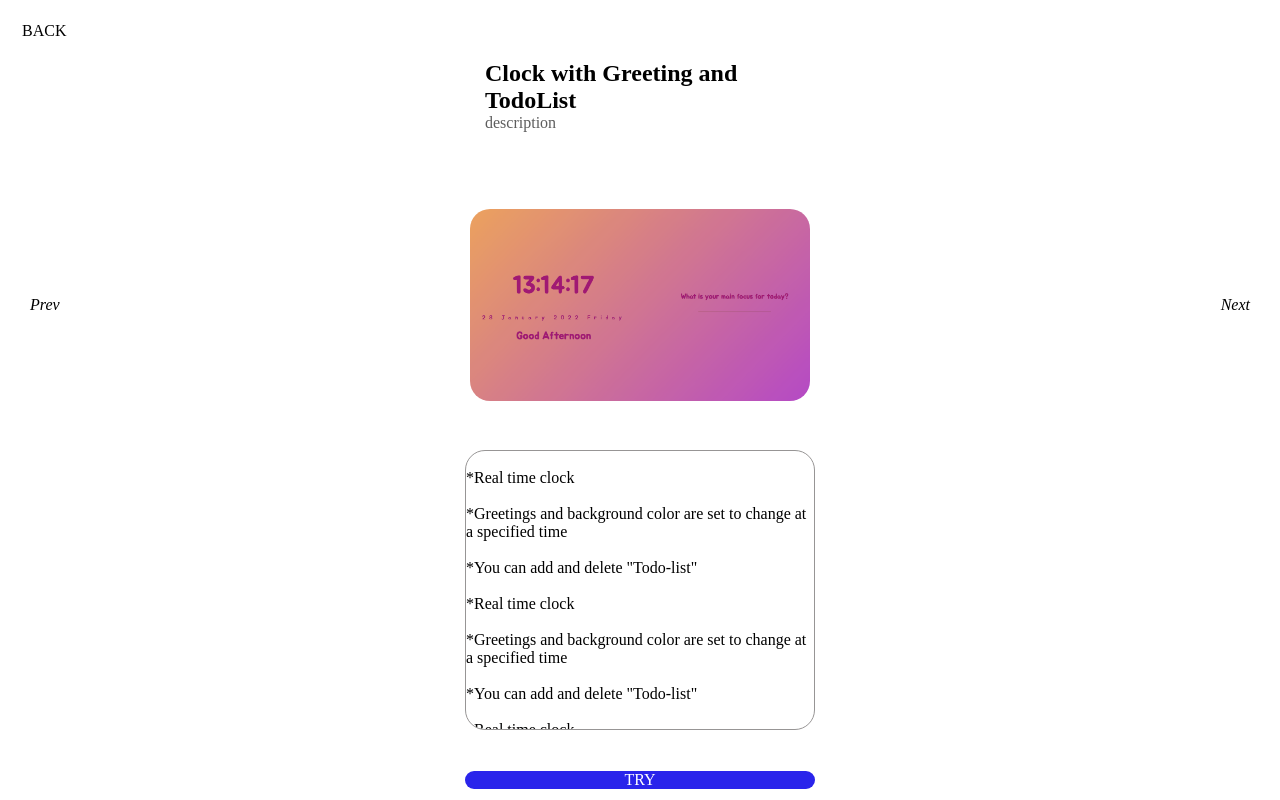
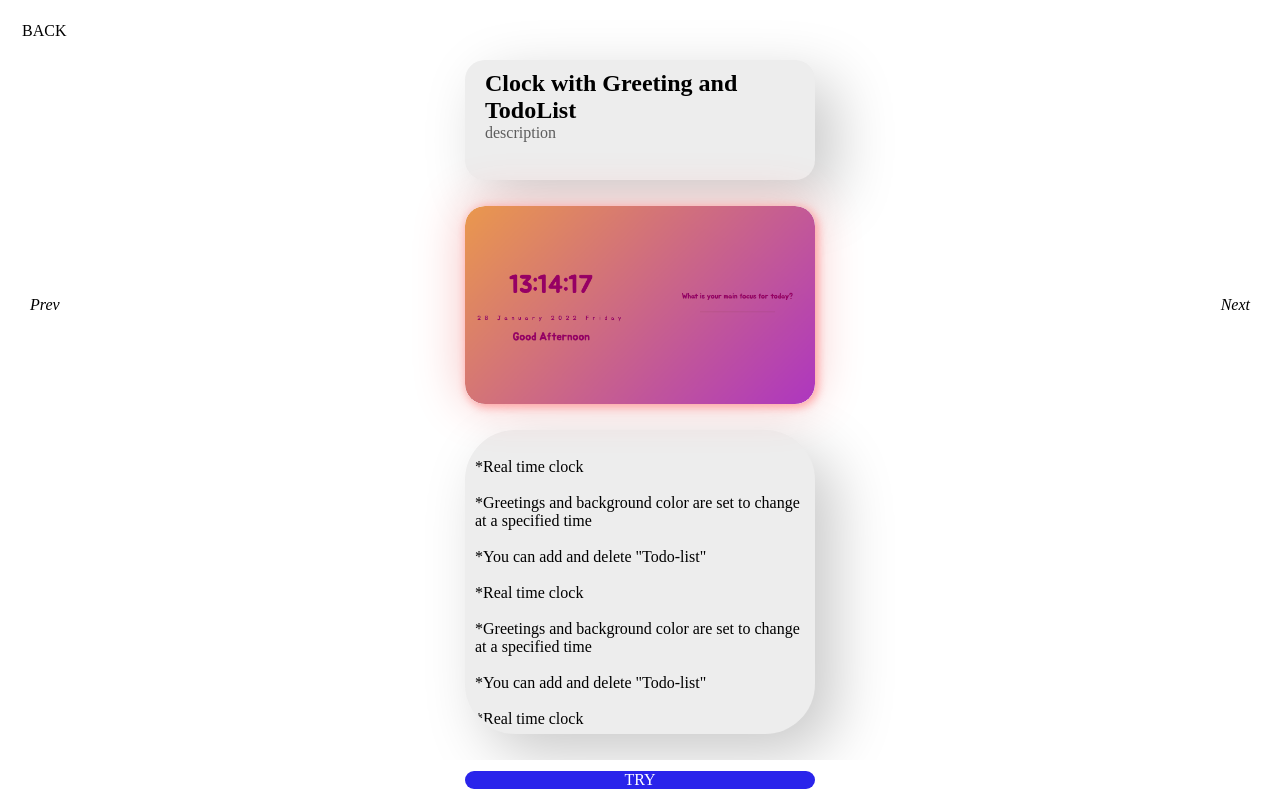
Before and after one commit to OriginalAnswer/Develop-Portfolio, a plain HTML site: page index.html in a window 1280 px wide. Drawn offline with Linux system fonts and the light colour scheme.

Commit message:
Update index.html

```diff
--- a/index.html
+++ b/index.html
@@ -7,6 +7,8 @@
     <title>DPP</title>
     <style>
         *{margin: 0;padding: 0;box-sizing: border-box;}
+        ::-webkit-scrollbar {display: none}
+
         body{
             width: 100%;height: 100%;
             background-color: #fff;
@@ -53,8 +55,12 @@
         #s1{
             width: 350px;
             height: 15vh;
-            padding: 0 20px 30px 20px;
+            padding: 10px 20px 30px 20px;
             margin: 0 auto 0 auto;
+            border-radius: 20px;
+            background: #ededed;
+            box-shadow:  20px 20px 60px #c9c9c9,
+                        -20px -20px 60px #ffffff;
         }
         #s1>p{color: rgb(93, 93, 93);}
         #s2{
@@ -80,6 +86,9 @@
             margin: 0 auto;
             overflow-x: hidden;
             border-radius: 20px;
+            background: #ededed;
+            box-shadow:  2px 2px 10px 1px #ffa2a2,
+                        -2px -2px 50px 1px #f7c5c5;
         }
 
         .inner-list {
@@ -89,10 +98,9 @@
         }
 
         .inner {
-            padding: 0 5px;
+            padding: 0 0px;
         }
         img{
-            opacity: .9;
             border-radius: 20px;
             width:100%; height: 100%;
         }
@@ -104,15 +112,17 @@
             cursor: pointer;
         }
         #s3{
-            padding: 20px 0px 20px 0px;
+            padding: 10px;
             width: 350px;
-            height: 40vh;
-            border-radius: 20px;
+            height: 38vh;
             margin: 0 auto 0 auto;
             overflow: hidden;
+            border-radius: 50px;
+            background: #ededed;
+            box-shadow:  20px 20px 60px #c9c9c9,
+                        -20px -20px 60px #ffffff;
         }
         #s3 .content{
-            border: 1px solid rgb(151, 149, 149);
             border-radius: 20px;
             width: 100%;
             height: 100%;
```
